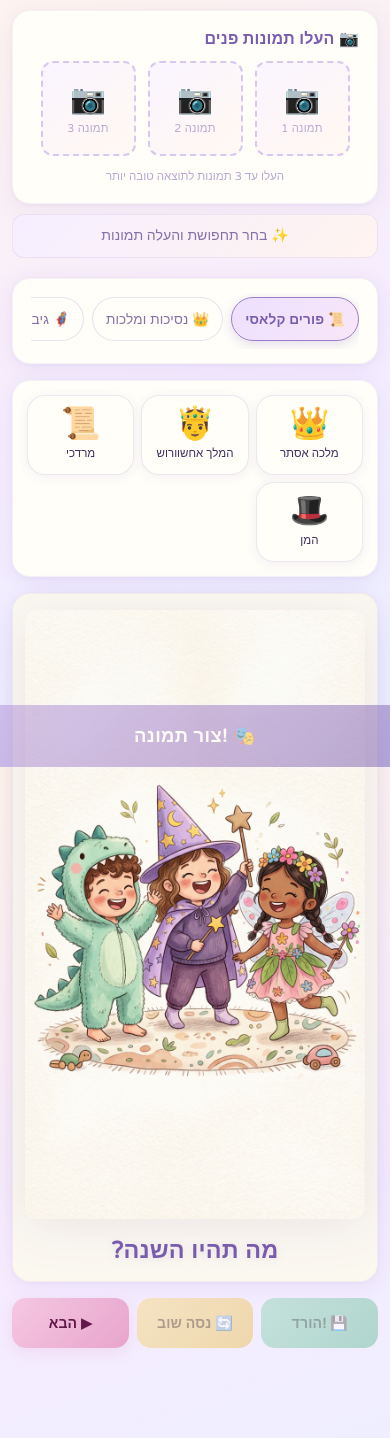
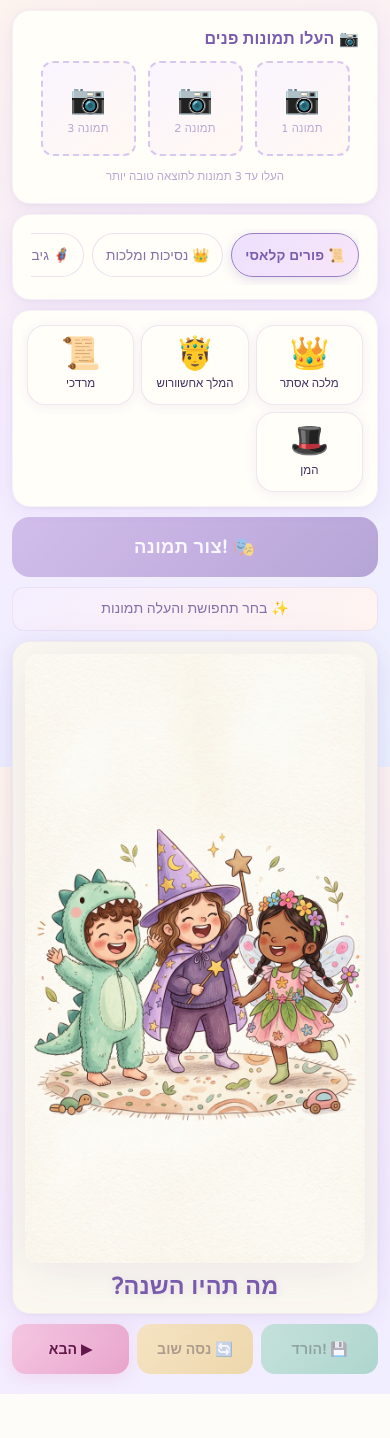
Before and after one commit to rimma-ux/purim-costumes, a Flask app: page / in a window 390 px wide. Shown: the part 77-1515 px from the top of the page. After the commit the page ends 1471 px from the top, so only its background shows below. Run offline with Flask 3, Linux system fonts and the light colour scheme; some libraries are stand-ins or nearby versions.

Commit message:
Fix mobile layout

```diff
--- a/templates/index.html
+++ b/templates/index.html
@@ -506,26 +506,15 @@ body {
 ══════════════════════════════════════ */
 @media (max-width: 768px) {
 
-  /* Prevent any horizontal overflow on the page */
   html, body { overflow-x: hidden; max-width: 100vw; }
-
-  /* Reserve space at the bottom for the sticky generate button */
-  body { padding-bottom: 80px; }
+  body { padding-bottom: 0; } /* no fixed button */
 
   /* ── Header ── */
-  .site-header {
-    padding: 14px 16px 12px;
-  }
-  .site-header h1 {
-    font-size: 1.75rem;   /* ~28px */
-    line-height: 1.2;
-  }
-  .site-header p {
-    font-size: .9rem;
-    margin-top: 4px;
-  }
+  .site-header { padding: 14px 16px 12px; }
+  .site-header h1 { font-size: 1.75rem; line-height: 1.2; }
+  .site-header p  { font-size: .9rem; margin-top: 4px; }
 
-  /* ── Layout: full-width stacked column ── */
+  /* ── Layout ── */
   .layout {
     flex-direction: column;
     padding: 12px 16px;
@@ -533,130 +522,108 @@ body {
     align-items: stretch;
   }
 
-  /* Sidebar stacks on top (order 1), main below (order 2) */
-  .sidebar {
-    width: 100%;
-    position: static;
-    order: 1;
-    gap: 10px;
-  }
-  .main { order: 2; }
+  /*
+   * Use display:contents to "dissolve" the sidebar and main containers.
+   * Their children become direct flex children of .layout, so we can
+   * control the exact stacking order with the `order` property.
+   */
+  .sidebar { display: contents; }
+  .main    { display: contents; }
+
+  /* ── Stacking order ── */
+  .upload-section       { order: 1; } /* photo upload    */
+  .main > :nth-child(1) { order: 2; } /* category tabs   */
+  .main > :nth-child(2) { order: 3; } /* costume grid    */
+  .btn-generate         { order: 4; } /* generate button */
+  .status-text          { order: 5; } /* status message  */
+  .preview-panel        { order: 6; } /* preview (last!) */
+  .action-buttons       { order: 7; } /* הורד / נסה שוב / הבא */
+  .counter-text         { order: 8; } /* image counter   */
 
   /* ── Photo upload ── */
   .upload-section h3 { font-size: 1rem; margin-bottom: 12px; }
-
-  .photo-slots {
-    justify-content: center;
-    gap: 12px;
-  }
-  .photo-slot {
-    /* Big tap targets — min 80px each */
-    flex: 1;
-    max-width: 110px;
-    min-width: 80px;
-  }
-  .slot-inner {
-    min-height: 80px;
-    border-width: 2.5px;
-  }
-  .slot-inner .slot-icon { font-size: 1.8rem; }
+  .photo-slots { justify-content: center; gap: 12px; }
+  .photo-slot  { flex: 1; max-width: 110px; min-width: 80px; }
+  .slot-inner  { min-height: 80px; border-width: 2.5px; }
+  .slot-inner .slot-icon  { font-size: 1.8rem; }
   .slot-inner .slot-label { font-size: .7rem; }
 
-  /* Status + counter sit side-by-side below upload on mobile */
-  .status-text {
-    font-size: .88rem;
-    min-height: 44px;
-    padding: 10px 14px;
+  /* ── Generate button: prominent, in normal flow ── */
+  .btn-generate {
+    position: static;           /* override any fixed/absolute */
+    width: 100%;
+    min-height: 60px;
+    font-size: 1.15rem;
+    border-radius: var(--radius);
+    padding: 16px;
+    box-shadow: 0 5px 22px rgba(147,112,192,.42);
   }
+
+  /* ── Status & counter ── */
+  .status-text  { font-size: .88rem; min-height: 44px; padding: 10px 14px; }
   .counter-text { font-size: .82rem; }
 
-  /* ── Generate button: sticky fixed bar at bottom ── */
-  .btn-generate {
-    position: fixed;
-    bottom: 0;
-    left: 0;
-    right: 0;
-    z-index: 300;
-    border-radius: 0;
-    min-height: 62px;
-    font-size: 1.15rem;
-    padding: 16px;
-    box-shadow: 0 -4px 24px rgba(147,112,192,.35);
-    /* Respect iOS safe area (notch/home bar) */
-    padding-bottom: max(16px, env(safe-area-inset-bottom));
-  }
-
   /* ── Category tabs ── */
-  .category-tabs {
-    gap: 8px;
-    padding: 4px 0 8px;
-    /* Allow only horizontal tab scroll, not page scroll */
-    touch-action: pan-x;
-  }
+  .category-tabs { gap: 8px; padding: 4px 0 8px; touch-action: pan-x; }
   .tab-btn {
-    font-size: .93rem;   /* ≥14px */
+    font-size: .93rem;
     padding: 10px 16px;
-    min-height: 44px;    /* tap target */
+    min-height: 44px;
     border-radius: 22px;
   }
 
-  /* ── Costume grid: exactly 3 per row ── */
-  .costume-grid {
-    grid-template-columns: repeat(3, 1fr);
-    gap: 9px;
-  }
+  /* ── Costume grid: 3 per row ── */
+  .costume-grid { grid-template-columns: repeat(3, 1fr); gap: 9px; }
   .costume-card {
     padding: 12px 6px 10px;
-    min-height: 80px;    /* tap target */
+    min-height: 80px;
     gap: 6px;
-    /* More visible selected state for touch */
     -webkit-tap-highlight-color: transparent;
   }
   .costume-card.selected {
     box-shadow: 0 0 0 3px var(--accent), 0 4px 16px rgba(155,126,200,.3);
     transform: scale(1.04);
   }
-  .costume-card .card-emoji { font-size: 2.25rem; } /* 36px */
-  .costume-card .card-name  { font-size: .8rem; min-height: 0; }
+  .costume-card .card-emoji { font-size: 2.25rem; }
+  .costume-card .card-name  { font-size: .8rem; }
 
-  /* ── Preview area ── */
+  /* ── Preview area: snug, no forced height, full image ── */
   .preview-panel {
-    min-height: 260px;
-    padding: 16px 12px;
-    gap: 12px;
+    min-height: unset;
+    padding: 12px;
+    gap: 10px;
   }
+  .preview-placeholder { gap: 10px; }
   .preview-placeholder img {
     width: 100%;
     max-width: 100%;
+    height: auto;
+    object-fit: contain;  /* show the full image, never crop */
     border-radius: 12px;
   }
   .preview-result img {
     width: 100%;
     max-width: 100%;
+    height: auto;
+    object-fit: contain;
     border-radius: 12px;
   }
-  .preview-placeholder .tagline {
-    font-size: clamp(1.35rem, 6vw, 1.8rem);
-  }
+  .preview-placeholder .tagline { font-size: clamp(1.35rem, 6vw, 1.8rem); }
   .preview-loading { padding: 32px 20px; }
 
-  /* ── Action buttons: full-width row ── */
-  .action-buttons {
-    flex-direction: row;
-    flex-wrap: nowrap;
-    gap: 8px;
-  }
+  /* ── Action buttons: full-width equal row ── */
+  .action-buttons { flex-direction: row; flex-wrap: nowrap; gap: 8px; }
   .btn {
     flex: 1;
     justify-content: center;
     font-size: .88rem;
     padding: 0 10px;
-    min-height: 50px;   /* tap target */
+    min-height: 50px;
     border-radius: 14px;
   }
 }
 
-/* ── Small phones: 375px (iPhone SE) ── */
+/* ── Small phones ≤ 390px (iPhone SE / 14 mini) ── */
 @media (max-width: 390px) {
   .layout { padding: 10px 12px; gap: 10px; }
   .site-header h1 { font-size: 1.5rem; }
```
Also changed, not shown: .claude/settings.local.json.
